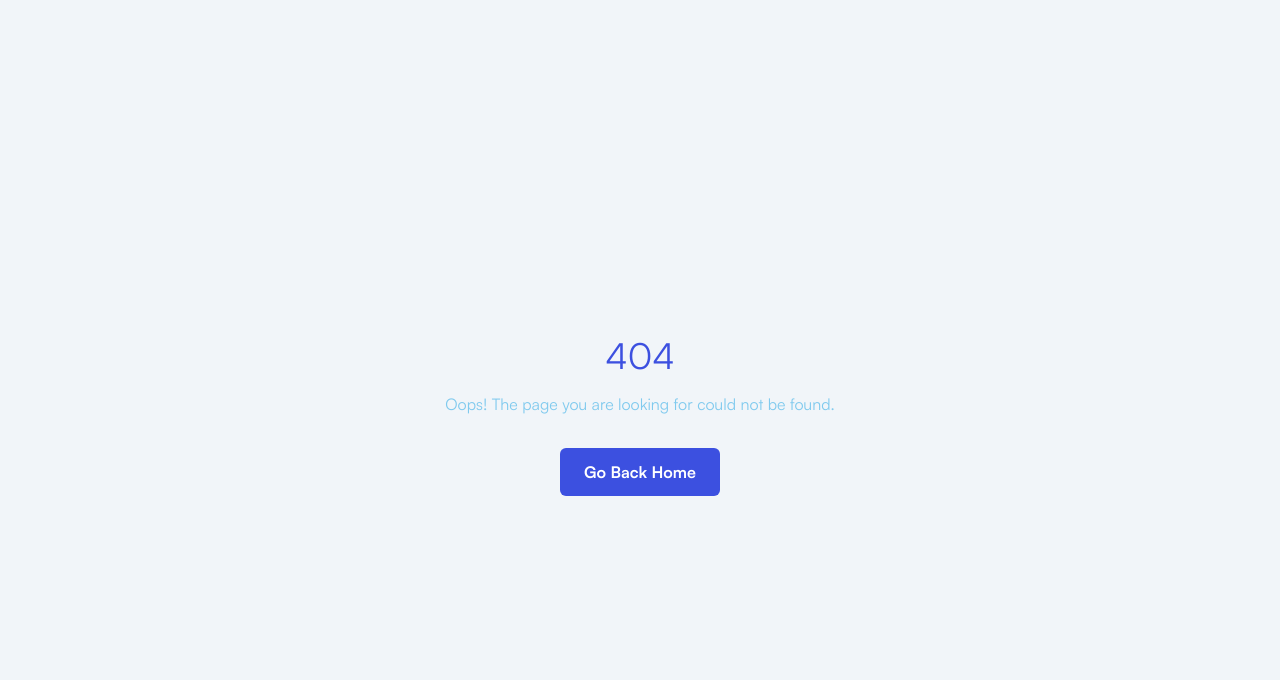
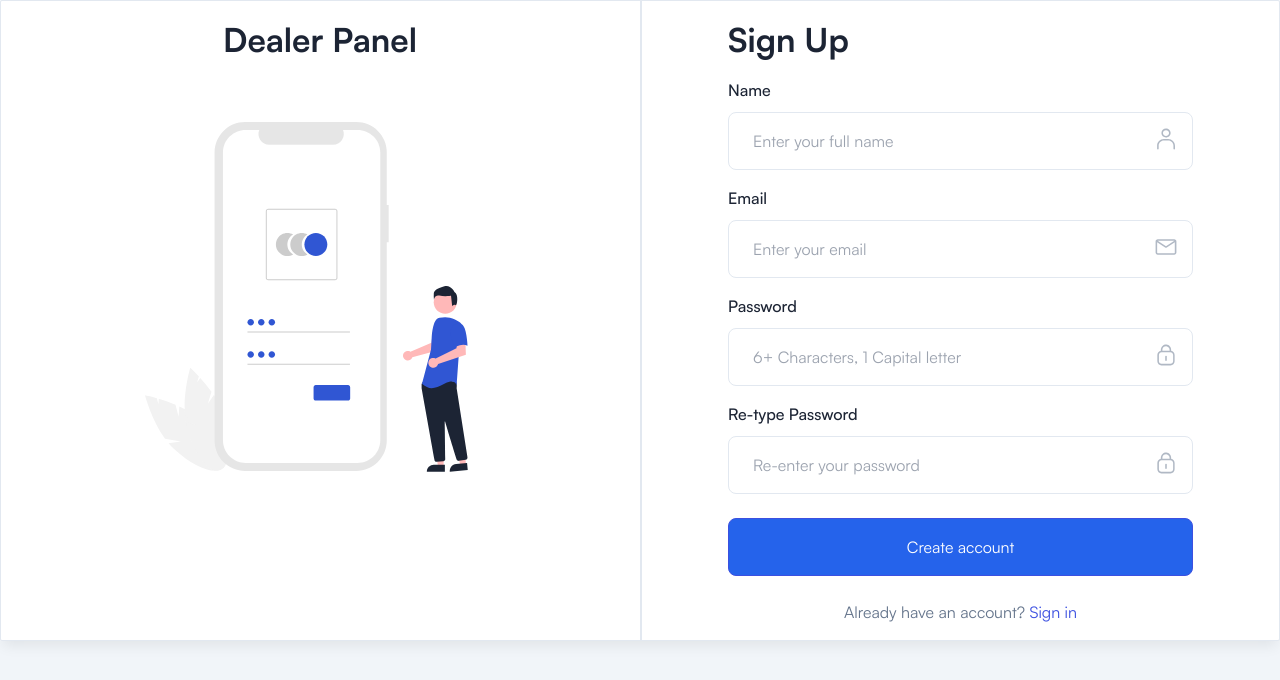
Before and after one commit to SajjakCneteic/dealer_dashboard, a React (Create React App) app: page /auth/sign-up in a window 1280 px wide. Before the commit this address had no page. Shown: the top 680 px of the page. Built offline with nearby package versions, Linux system fonts and the light colour scheme.

Commit message:
login_signup

```diff
--- a/package.json
+++ b/package.json
@@ -17,6 +17,7 @@
     "react-apexcharts": "^1.4.1",
     "react-dom": "^18.3.1",
     "react-dropzone": "^14.2.3",
+    "react-hot-toast": "^2.4.1",
     "react-icons": "^5.2.1",
     "react-qr-reader": "^3.0.0-beta-1",
     "react-qr-scanner": "^1.0.0-alpha.11",
--- a/src/components/Sidebar.jsx
+++ b/src/components/Sidebar.jsx
@@ -8,17 +8,20 @@ import { TbLineScan } from "react-icons/tb";
 import { AiOutlineProduct } from "react-icons/ai";
 import { IoIosArrowDown, IoIosArrowUp } from "react-icons/io";
 import { RxCross2 } from "react-icons/rx";
-
+import { useDispatch } from 'react-redux';
+import { logout } from '../slices/userSlice';
 const Sidebar = ({sidebarOpen,setSidebarOpen}) => {
     const [activeAccordion, setActiveAccordion] = useState(null);
     const [activeLink, setActiveLink] = useState(null);
+    const dispatch = useDispatch();
     const navigate=useNavigate();
     // const [sidebarOpen , setSidebarOpen] = useState(true)
 //  console.log(window.location.pathname)
 
 const handleLogout =()=>{
+    dispatch(logout());
     localStorage.setItem("auth",false);
-    navigate("/login")
+    navigate("/auth/sign-in")
 }
     const toggleAccordion = (accordionName) => {
         setActiveAccordion(activeAccordion === accordionName ? null : accordionName);
--- a/src/pages/Login.jsx
+++ b/src/pages/Login.jsx
@@ -1,4 +1,4 @@
-import React, { useState } from 'react';
+import React, { useEffect, useState } from 'react';
 import { useDispatch, useSelector } from 'react-redux';
 import { Link, useNavigate } from 'react-router-dom';
 import { login } from '../slices/userSlice'; // Import the login action
@@ -7,6 +7,7 @@ import Logo from '../images/logo/logo.svg';
 import img from "../images/mob.svg";
 import lock from "../images/lock.svg";
 import emailIcon from "../images/email.svg"; // Renamed to avoid conflict with useState variable
+import toast, { Toaster } from 'react-hot-toast';
 
 const LogIn = () => {
   const [email, setEmail] = useState('');
@@ -15,7 +16,11 @@ const LogIn = () => {
   const navigate = useNavigate();
   const dispatch = useDispatch();
   const { loading, error } = useSelector((state) => state.user); // Accessing user state
+useEffect(()=>{
+  if(error){
+    toast.error(error)  }
 
+},[error])
   const validateForm = () => {
     let errors = {};
     const emailRegex = /^[^\s@]+@[^\s@]+\.[^\s@]+$/;
@@ -41,22 +46,26 @@ const LogIn = () => {
       const resultAction = await dispatch(login(credentials));
 
       if (login.fulfilled.match(resultAction)) {
+        toast.success("Login Successful")
         localStorage.setItem("auth", true);
         navigate("/");
       } else {
         // Handle login error (optional)
         setErrors({ ...errors, form: 'Login failed. Please try again.' });
       }
-    }
-  };
+
+  };}
 
   return (
     <>
-
-      <div className="rounded-sm pb-6 border border-stroke bg-white shadow-default dark:border-strokedark dark:bg-boxdark">
+<Toaster
+  position="bottom-right"
+  reverseOrder={false}
+/>
+      <div className="rounded-sm pb-2 border border-stroke bg-white shadow-default dark:border-strokedark dark:bg-boxdark">
         <div className="flex justify-center items-center">
-          <div className="hidden w-full md:block ">
-            <div className=" px-26 text-center">
+          <div className="  hidden w-full md:block ">
+            <div className="sticky px-26 text-center">
               <div className=" inline-block" >
               <h2 className="mt-12 text-2xl font-bold text-black dark:text-white sm:text-title-xl2">
               Dealer Panel</h2>
@@ -157,11 +166,17 @@ const LogIn = () => {
                 </div>
 
                 <div className="mb-5">
+                  {loading?
+                  <button className=" relative w-full h-14 cursor-pointer rounded-lg border border-primary bg-blue-600 p-4 text-white transition hover:bg-opacity-90">
+<div className="absolute top-[40%] left-[50%] h-4 w-4 animate-spin rounded-full border-4 border-solid border-white border-t-transparent"></div>
+                  </button>
+                :
                   <input
                     type="submit"
                     value="Sign In"
-                    className="w-full cursor-pointer rounded-lg border border-primary bg-blue-600 p-4 text-white transition hover:bg-opacity-90"
-                  />
+
+                    className="w-full h-14 cursor-pointer rounded-lg border border-primary bg-blue-600 p-4 text-white transition hover:bg-opacity-90"
+                  />}
                 </div>
 
 
@@ -169,7 +184,7 @@ const LogIn = () => {
                 <div className="mt-6 text-center">
                   <p>
                     Don’t have any account?{' '}
-                    <Link to="/signup" className="text-primary">
+                    <Link to="/auth/sign-up" className="text-primary">
                       Sign Up
                     </Link>
                   </p>
--- a/src/pages/Signup.jsx
+++ b/src/pages/Signup.jsx
@@ -1,9 +1,12 @@
-import React ,{useState} from 'react';
+import React ,{useEffect, useState} from 'react';
 import { Link } from 'react-router-dom';
 // import Breadcrumb from '../../components/Breadcrumbs/Breadcrumb';
 import LogoDark from '../images/logo/logo-dark.svg';
 import Logo from '../images/logo/logo.svg';
 import img from "../images/mob.svg"
+import { signup } from '../slices/userSlice';
+import { useDispatch, useSelector } from 'react-redux';
+import toast, { Toaster } from 'react-hot-toast';
 
 const SignUp= () => {
   const [name, setName] = useState('');
@@ -11,7 +14,23 @@ const SignUp= () => {
   const [password, setPassword] = useState('');
   const [confirmPassword, setConfirmPassword] = useState('');
   const [errors, setErrors] = useState({});
+  const dispatch = useDispatch();
+  const state = useSelector(state => state);
 
+  const loading = useSelector(state => state.user.loading);
+  const error = useSelector(state => state.user.error);
+  const success = useSelector(state => state.user.success);
+  console.log(state)
+useEffect(()=>{
+  if(success){
+    toast.error(error)
+  }
+},[success])
+useEffect(()=>{
+  if(error){
+    toast.error(error)
+  }
+},[error])
   const validateForm = () => {
     let errors = {};
     const emailRegex = /^[^\s@]+@[^\s@]+\.[^\s@]+$/;
@@ -42,23 +61,53 @@ const SignUp= () => {
     return Object.keys(errors).length === 0;
   };
 
-  const handleSubmit = (e) => {
+  const handleSubmit = async(e) => {
     e.preventDefault();
     const isValid = validateForm();
+   const data = {
+    shopName: "Northbay",
+    firstName: name,
+    lastName: "G",
+    emailAddress: email,
+    password: password,
+    phoneNumber: "+1 715 261 9709",
+    additionalFields: {
+        aadharNo: "9876 1234 5679",
+        gstNo: "77ABCDE1234L1Z9",
+        panNo: "MNOPQ1234P",
+        addressLine1: "111 S 1st Avm",
+        addressLine2: "Suite 509",
+        city: "Wausaus",
+        organization: "Northbay, Inc.",
+        postalCode: "54401",
+        province: "Wisconsin",
+        countryCode: "US",
+        googleMapLink: "https://maps.google.com/?q=111+S+1st+Ave+Wausau+WI+54401"
+    }
+}
+
     if (isValid) {
       // Submit the form
-      console.log('Form submitted:', { name, email, password, confirmPassword });
+
+       dispatch(signup(data));
+
+
+      console.log('Form submitted:', { name, email, password, confirmPassword },data);
     } else {
       console.log('Form has errors:', errors);
     }
+
   };
 
   return (
     <>
-
+<Toaster
+  position="bottom-right"
+  reverseOrder={false}
+/>
       <div className="rounded-sm border border-stroke bg-white shadow-default dark:border-strokedark dark:bg-boxdark">
-        <div className="flex justify-center ">
-        <div className="hidden w-full p-4  md:block ">
+        <div className="relative flex justify-center ">
+        <div className="w-1/2 h-screen left-0 fixed  hidden  p-4  md:block ">
             <div className=" px-26 text-center">
               <div className=" inline-block" >
               <h2 className=" text-2xl font-bold text-black dark:text-white sm:text-title-xl2">
@@ -79,7 +128,7 @@ const SignUp= () => {
             </div>
           </div>
 
-          <div className="w-full border-stroke p-4 dark:border-strokedark  xl:border-l-2">
+          <div className="w-full md:w-1/2 md:ml-[50%] overflow-y-auto   border-stroke p-4 dark:border-strokedark  xl:border-l-2">
             <div className="w-full px-4 sm:px-12.5 xl:px-17.5">
               {/* <span className="mb-2 block font-medium">Start for free</span> */}
               <h2 className="mb-4 text-2xl font-bold text-black dark:text-white sm:text-title-xl2">
@@ -245,11 +294,17 @@ const SignUp= () => {
                 </div>
 
                 <div className="mb-5">
-                  <input
-                    type="submit"
-                    value="Create account"
-                    className="w-full cursor-pointer rounded-lg border border-primary bg-blue-600 p-4 text-white transition hover:bg-opacity-90"
-                  />
+                {loading?
+                  <button className=" relative w-full h-14 cursor-pointer rounded-lg border border-primary bg-blue-600 p-4 text-white transition hover:bg-opacity-90">
+<div className="absolute top-[40%] left-[50%] h-4 w-4 animate-spin rounded-full border-4 border-solid border-white border-t-transparent"></div>
+                  </button>
+                :
+                <input
+                type="submit"
+                value="Create account"
+                className="w-full cursor-pointer rounded-lg border border-primary bg-blue-600 p-4 text-white transition hover:bg-opacity-90"
+              />}
+
                 </div>
 
 
@@ -257,7 +312,7 @@ const SignUp= () => {
                 <div className="mt-6 text-center">
                   <p>
                     Already have an account?{' '}
-                    <Link to="/login" className="text-primary">
+                    <Link to="/auth/sign-in" className="text-primary">
                       Sign in
                     </Link>
                   </p>
--- a/src/routes/AllRoutes.jsx
+++ b/src/routes/AllRoutes.jsx
@@ -27,8 +27,8 @@ const AllRoutes = () => {
     <><Routes>
         <Route path="/" element={<DefaultLayout><Dashboard/></DefaultLayout>} />
         <Route path="/dashboard" element={<DefaultLayout><Dashboard/></DefaultLayout>} />
-        <Route path="/login" element={<LogIn />} />
-        <Route path="/signup" element={<SignUp />} />
+        <Route path="/auth/sign-in" element={<LogIn />} />
+        <Route path="/auth/sign-up" element={<SignUp />} />
         <Route path='/all-orders' element={<DefaultLayout><AllOrderList/></DefaultLayout>} />
         <Route path='/orders/pending' element={<DefaultLayout><PendingOrderList/></DefaultLayout>} />
         <Route path='/orders/completed' element={<DefaultLayout><CompleteOrderList/></DefaultLayout>} />
--- a/src/slices/userSlice.jsx
+++ b/src/slices/userSlice.jsx
@@ -2,14 +2,11 @@
 import { createSlice, createAsyncThunk } from '@reduxjs/toolkit';
 import axios from 'axios';
 
-const API_URL = process.env.REACT_APP_API_URL || 'http://49.205.192.156:1775' ;
-// const API_URL = 'http://49.205.192.156:1775';
-
-console.log(API_URL)
+const API_URL = process.env.REACT_APP_API_URL || 'http://49.205.192.156:1775/api/v1';
 
 export const login = createAsyncThunk('user/login', async (credentials, { rejectWithValue }) => {
   try {
-    const response = await axios.post(`${API_URL}/api/v1/seller/login`, credentials);
+    const response = await axios.post(`${API_URL}/seller/login`, credentials);
     const { token, 'dealer-token': dealerToken } = response.data.data;
 
     // Save tokens to local storage
@@ -24,8 +21,10 @@ export const login = createAsyncThunk('user/login', async (credentials, { reject
 
 export const signup = createAsyncThunk('user/signup', async (userInfo, { rejectWithValue }) => {
   try {
-    const response = await axios.post(`${API_URL}/signup`, userInfo);
-    return response.data.data;
+    const response = await axios.post(`${API_URL}/seller/signup`, userInfo);
+    // toast.success("Resgistration Successful")
+    console.log(response)
+    return response.data;
   } catch (err) {
     return rejectWithValue(err.response.data);
   }
@@ -37,8 +36,21 @@ const userSlice = createSlice({
     user: null,
     loading: false,
     error: null,
+    success:null
   },
-  reducers: {},
+  reducers: {
+    logout: (state) => {
+      // Clear tokens from local storage
+      localStorage.removeItem('token');
+      localStorage.removeItem('dealer-token');
+
+      // Reset the user state
+      state.user = null;
+      state.error = null;
+      state.loading = false;
+
+    },
+  },
   extraReducers: (builder) => {
     builder
       .addCase(login.pending, (state) => {
@@ -47,6 +59,7 @@ const userSlice = createSlice({
       .addCase(login.fulfilled, (state, action) => {
         state.loading = false;
         state.user = action.payload;
+
       })
       .addCase(login.rejected, (state, action) => {
         state.loading = false;
@@ -54,16 +67,21 @@ const userSlice = createSlice({
       })
       .addCase(signup.pending, (state) => {
         state.loading = true;
+        state.success= null;
       })
       .addCase(signup.fulfilled, (state, action) => {
         state.loading = false;
         state.user = action.payload;
+        state.success= action.payload.message;
       })
       .addCase(signup.rejected, (state, action) => {
         state.loading = false;
-        state.error = action.payload ? action.payload.message : action.error.message;
+        state.error = action.payload ? action.payload.msg : action.error.msg;
+        state.success= null;
       });
   },
 });
 
+export const { logout } = userSlice.actions;
+
 export default userSlice.reducer;
```
Also changed, not shown: 1 other file (tests, documents, lock files or other folders).
